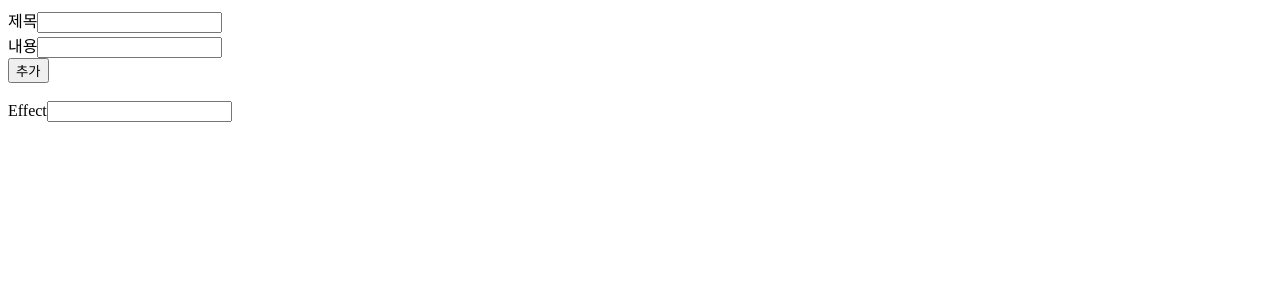
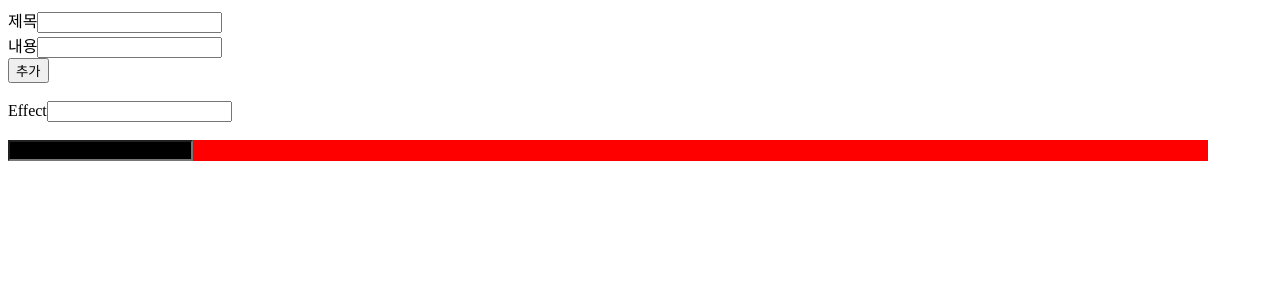
Before and after one commit to SWJBReactStudy/React_Goguma, a React (Create React App) app: page / in a window 1280 px wide. Shown: the top 300 px of the page. Built offline with nearby package versions, Linux system fonts and the light colour scheme.

Commit message:
styled-components 사용법

```diff
--- a/src/App.jsx
+++ b/src/App.jsx
@@ -4,6 +4,8 @@ import Render from './Component/Render';
 import Form from './Component/Form';
 import Todo from './Component/Todo';
 import Effect from './Component/Effect';
+import Styled from './Component/Styled';
+import styled from 'styled-components';
 
 const App = () => {
   const [count, setCount] = useState(0);
@@ -30,6 +32,8 @@ const App = () => {
       <Todo />
       <br/>
       <Effect />
+      <br/>
+      <Styled />
     </>
   );
 }
--- /dev/null
+++ b/src/Component/Styled.jsx
@@ -0,0 +1,29 @@
+import React, { } from 'react';
+import styled from "styled-components";
+
+const Container = styled.div`
+        width : ${props => props.width + 'px'};
+        background-color : ${(props) => props.bg};
+        &:hover {
+            background-color : blue;
+        }
+    `;
+
+const Input = styled.input`
+        background-color : black;
+        color : white;
+    `;
+
+const Styled = () => {
+
+    return (
+        <div>
+            <Container bg="red" width={1200} active>
+                {/* 블랭크만들어서 여백만들어줄수있음 */}
+                <Input />
+            </Container>
+        </div>
+    );
+}
+
+export default Styled;
```
